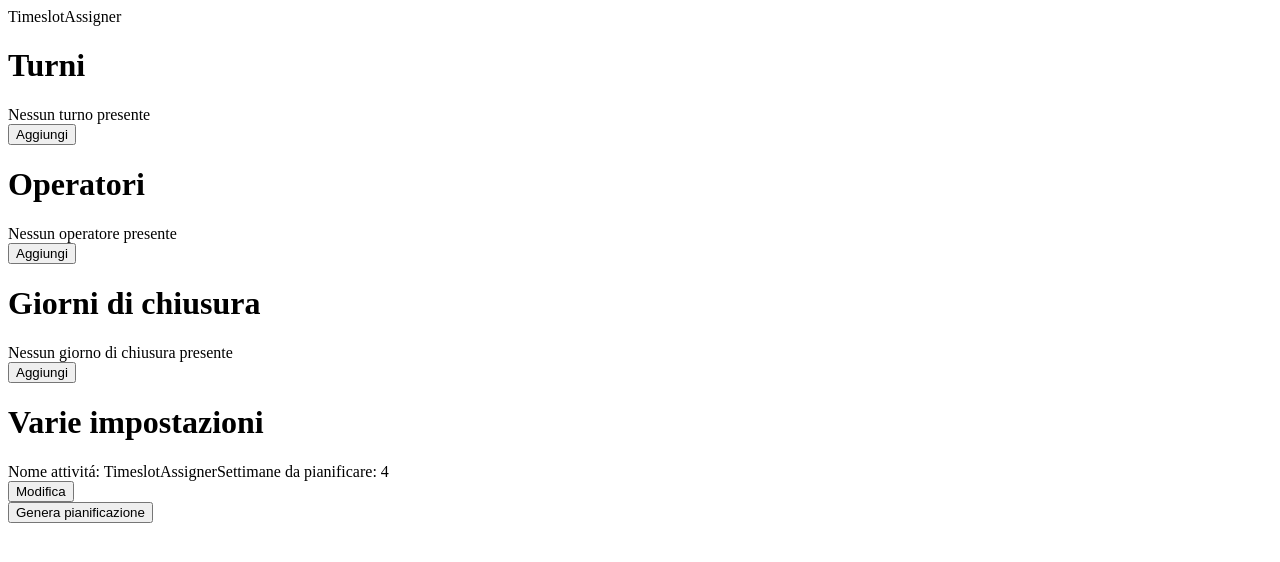
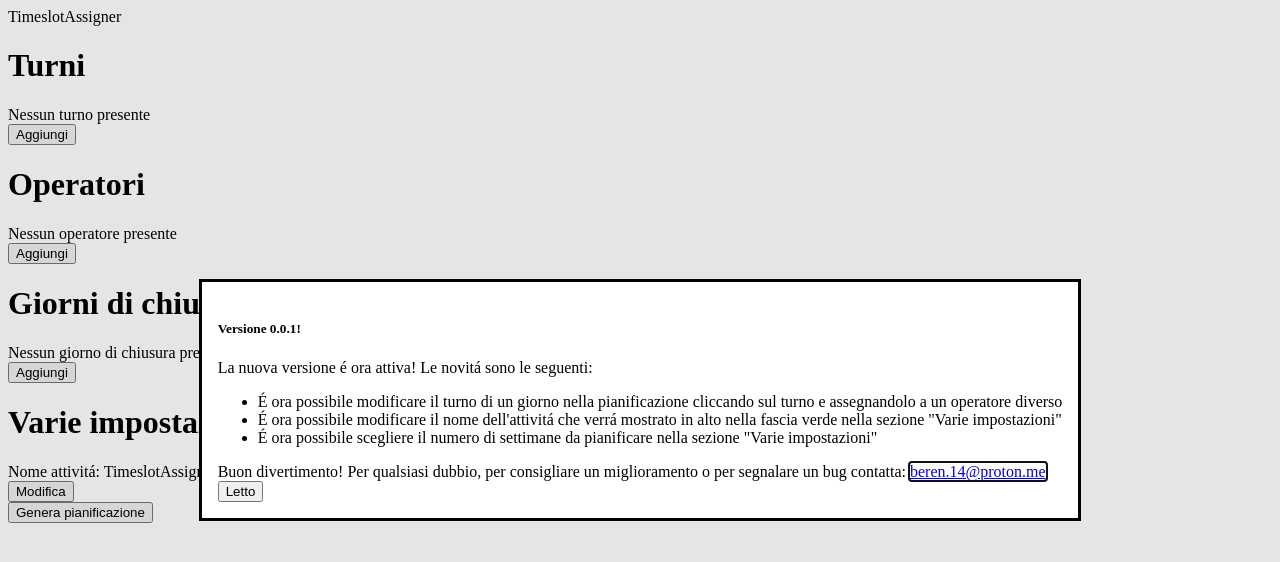
Before and after one commit to nicholasala/timeslot-assigner, a Vue app: page / in a window 1280 px wide. Shown: the top 562 px of the page. Built offline with nearby package versions, Linux system fonts and the light colour scheme; the HTML template or start-up script is replaced by a standard one.

Commit message:
Added version 0.0.1 initial banner

```diff
--- a/package.json
+++ b/package.json
@@ -1,6 +1,6 @@
 {
   "name": "timeslot-assigner",
-  "version": "0.0.0",
+  "version": "0.0.1",
   "private": true,
   "type": "module",
   "scripts": {
--- a/src/App.vue
+++ b/src/App.vue
@@ -11,7 +11,7 @@ import { usePlanStore } from './stores/plan';
 import PlanCalendar from './components/PlanCalendar.vue';
 import PlanOverview from './components/PlanOverview.vue';
 import MiscellaneousManager from './components/MiscellaneousManager.vue';
-import { ref } from 'vue';
+import { onMounted, ref } from 'vue';
 
 const operatorStore = useOperatorStore();
 const timeslotStore = useTimeslotStore();
@@ -19,6 +19,7 @@ const offDaysStore = useOffDaysStore();
 const miscellaneousStore = useMiscellaneousStore();
 const planStore = usePlanStore();
 const showPrintButton = ref(true);
+const showVersionInfoModal = ref(null);
 
 function startPlanGeneration() {
   // TODO andrá notificato all'utente l'errore
@@ -35,6 +36,16 @@ function printPlan() {
   setTimeout(print, 400);
   setTimeout(() => { showPrintButton.value = true }, 2000);
 }
+
+function showShowVersionInfoModal() {
+  showVersionInfoModal.value?.showModal();
+}
+
+function hideshowVersionInfoModal() {
+  showVersionInfoModal.value?.close();
+}
+
+onMounted(showShowVersionInfoModal);
 
 </script>
 
@@ -66,5 +77,31 @@ function printPlan() {
       <PlanOverview/>
       <PlanCalendar/>
     </div>
+
+    <dialog ref="showVersionInfoModal" class="modal modal-bottom sm:modal-middle">
+      <div class="modal-box">
+        <h5 class="font-bold text-xl text-green-600">Versione 0.0.1!</h5>
+
+        <div class="py-4">
+          <span class="block mb-2">
+            La nuova versione é ora attiva! Le novitá sono le seguenti:
+          </span>
+          <ul class="list-disc mb-2">
+            <li>É ora possibile modificare il turno di un giorno nella pianificazione cliccando sul turno e assegnandolo a un operatore diverso</li>
+            <li>É ora possibile modificare il nome dell'attivitá che verrá mostrato in alto nella fascia verde nella sezione "Varie impostazioni"</li>
+            <li>É ora possibile scegliere il numero di settimane da pianificare nella sezione "Varie impostazioni"</li>
+          </ul>
+          <span class="block">
+            Buon divertimento! Per qualsiasi dubbio, per consigliare un miglioramento o per segnalare un bug contatta: <a href="mailto:beren.14@proton.me">beren.14@proton.me</a>
+          </span>
+        </div>
+
+        <div class="modal-action">
+          <form method="dialog">
+            <button class="btn btn-primary">Letto</button>
+          </form>
+        </div>
+      </div>
+    </dialog>
   </main>
 </template>
```
